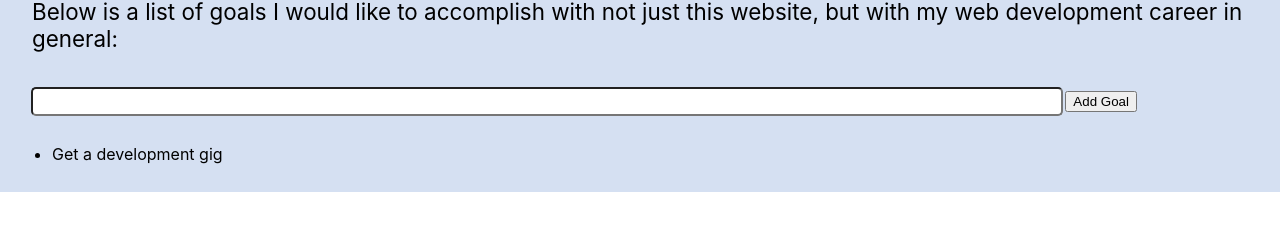
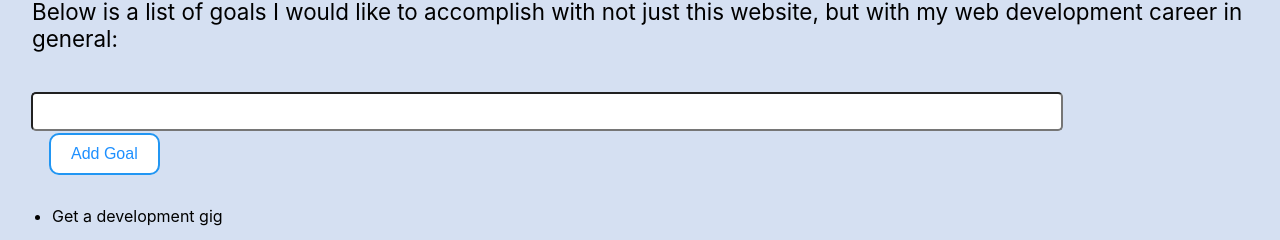
Before and after one commit to BriGuy520/my-website, a React (Create React App) app: page / in a window 1280 px wide. Shown: the part 998-1238 px from the top of the page. Before the commit the page ends 1190 px from the top, so only its background shows below. Built offline with nearby package versions, Linux system fonts and the light colour scheme.

Commit message:
added some styling to the input bar and submit button

```diff
--- a/src/components/Home.js
+++ b/src/components/Home.js
@@ -56,7 +56,7 @@ class Home extends Component {
             <form onSubmit={this.handleSubmit}>
               <div className="goal-section">
                 <input className="goal-input" type="text" value={this.state.goal} onChange={this.goalInput} autoComplete="off" />
-                <button type='button' onClick={this.handleNewGoal.bind(this)} className="buttons">Add Goal</button>
+                <button type='button' onClick={this.handleNewGoal.bind(this)} className="buttons info">Add Goal</button>
               </div>
             </form>
           </div>
--- a/src/styles/Home.css
+++ b/src/styles/Home.css
@@ -44,9 +44,31 @@
 
 .goal-input {
   width: 90%;
-  padding: 5px 10px;
+  padding: 10px;
   border-radius: 5px;
   box-shadow: none;
   margin: 2px;
 
 }
+
+.buttons {
+  border: 2px solid black;
+  background-color: white;
+  margin-left: 20px;
+  color: black;
+  padding: 10px 20px;
+  font-size: 16px;
+  border-radius: 10px;
+  cursor: pointer;
+}
+
+.info {
+  border-color: #2196F3;
+  color: dodgerblue
+}
+
+.info:hover {
+  background: #2196F3;
+  color: white;
+  -webkit-transition: all 0.5s ease-in-out 0s;
+}
```
